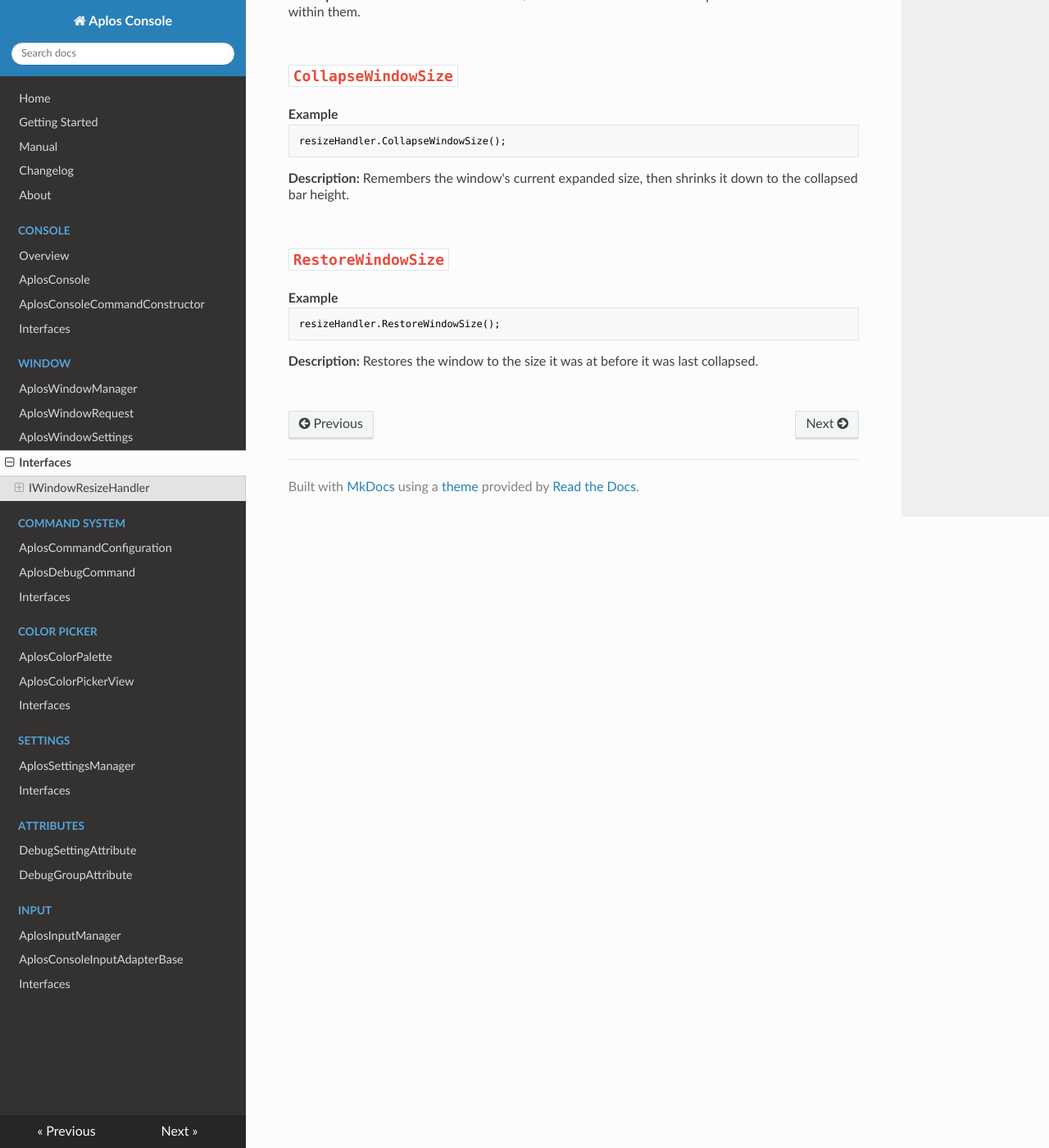
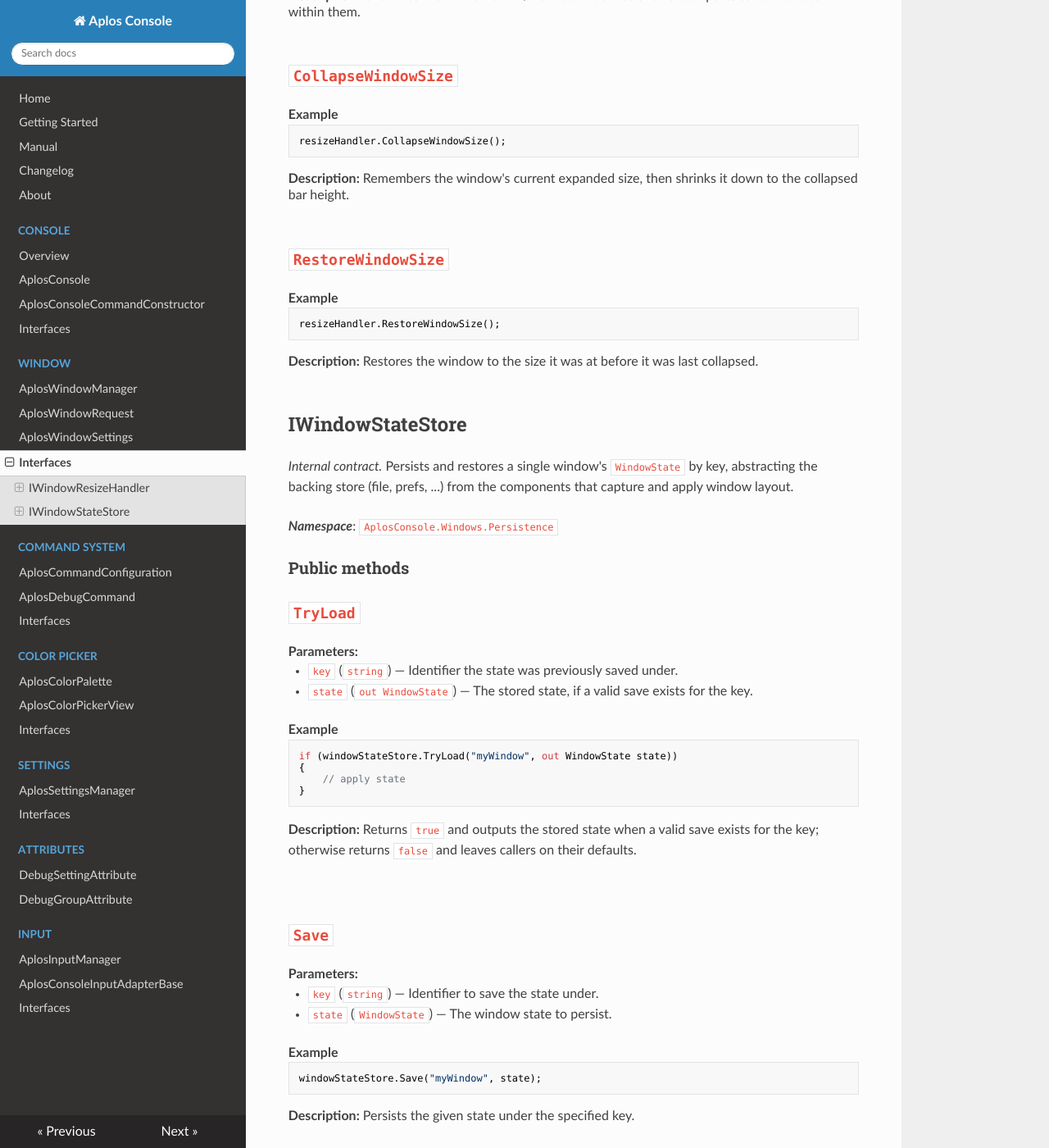
Before and after one commit to jChicote/aplos-console-documentation.github.io, an MkDocs documentation site: the page built from docs/window-interfaces.md, in a window 1280 px wide and 1400 px high, scrolled down 1164 px. Shown: the whole window at 82% size. Built offline with MkDocs 1.6.1, drawn with Linux system fonts in a browser that asks for light colours; nearby versions of some CDN libraries; some of the changed text lies outside the part shown.

Commit message:
Update window-interfaces.md

````diff
--- a/docs/window-interfaces.md
+++ b/docs/window-interfaces.md
@@ -74,3 +74,65 @@ resizeHandler.RestoreWindowSize();
 **Description:** Restores the window to the size it was at before it was last collapsed.
 
 <br>
+
+## IWindowStateStore
+
+_Internal contract._ Persists and restores a single window's `WindowState` by key, abstracting
+the backing store (file, prefs, ...) from the components that capture and apply window layout.
+
+***Namespace***: `AplosConsole.Windows.Persistence`
+
+### Public methods
+
+<h2 id="tryload"><code>TryLoad</code></h2>
+
+**Parameters:**
+
+- `key` (`string`) — Identifier the state was previously saved under.
+- `state` (`out WindowState`) — The stored state, if a valid save exists for the key.
+
+**Example**
+
+```csharp
+if (windowStateStore.TryLoad("myWindow", out WindowState state))
+{
+    // apply state
+}
+```
+
+**Description:** Returns `true` and outputs the stored state when a valid save exists for the key; otherwise returns `false` and leaves callers on their defaults.
+
+<br>
+
+<h2 id="save"><code>Save</code></h2>
+
+**Parameters:**
+
+- `key` (`string`) — Identifier to save the state under.
+- `state` (`WindowState`) — The window state to persist.
+
+**Example**
+
+```csharp
+windowStateStore.Save("myWindow", state);
+```
+
+**Description:** Persists the given state under the specified key.
+
+<br>
+
+<h2 id="clear"><code>Clear</code></h2>
+
+**Parameters:**
+
+- `key` (`string`) — Identifier of the saved state to discard.
+
+**Example**
+
+```csharp
+windowStateStore.Clear("myWindow");
+```
+
+**Description:** Discards any saved state for the key so the next load falls back to the window's authored defaults (used by the console reset).
+
+<br>
````
